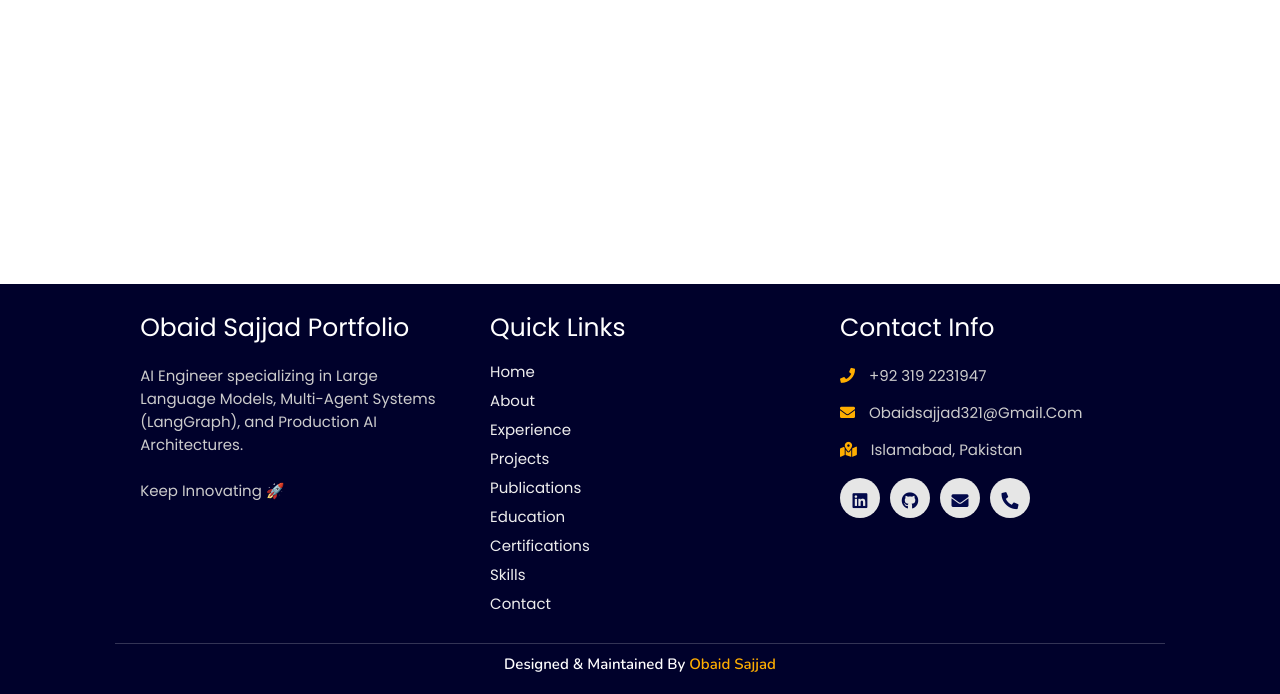
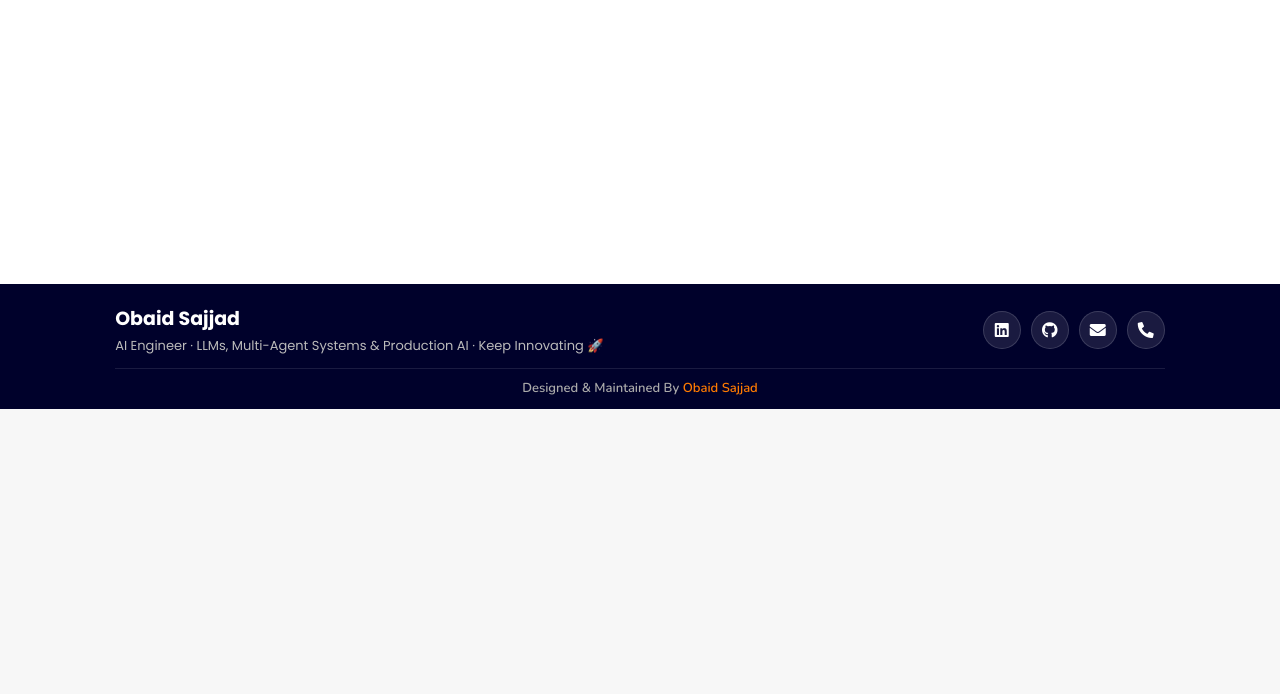
Before and after one commit to GigaNoTetsuo/GigaNoTetsuo, a website: page index.html in a window 1280 px wide. Shown: the part 7736-8430 px from the top of the page. After the commit the page ends 8145 px from the top, so only its background shows below. Drawn offline with nearby package versions, Linux system fonts and the light colour scheme.

Commit message:
Remove quick links from footer and make height compact

```diff
--- a/assets/css/style.css
+++ b/assets/css/style.css
@@ -1764,106 +1764,101 @@ header .navbar ul li a:hover {
 /* footer section starts */
 .footer {
   min-height: auto;
-  padding-top: 0;
+  padding: 2rem 9% 1.2rem;
   background: rgb(0, 1, 43);
-}
-.footer .box-container {
-  display: flex;
+  text-align: center;
+}
+
+.footer .footer-container {
+  max-width: 1200px;
+  margin: 0 auto;
+  display: flex;
+  justify-content: space-between;
+  align-items: center;
+  flex-wrap: wrap;
+  gap: 1.5rem;
+  padding-bottom: 1.2rem;
+}
+
+.footer-brand {
+  text-align: left;
+}
+
+.footer-brand h3 {
+  font-size: 1.9rem;
+  color: #fff;
+  font-weight: 700;
+  margin-bottom: 0.3rem;
+}
+
+.footer-brand p {
+  font-size: 1.3rem;
+  color: #bbb;
+  text-transform: none;
+}
+
+.footer-socials {
+  display: flex;
+  align-items: center;
+  gap: 1rem;
+}
+
+.footer-socials a {
+  height: 3.8rem;
+  width: 3.8rem;
+  display: flex;
+  align-items: center;
   justify-content: center;
-  flex-wrap: wrap;
-}
-.footer .box-container .box {
-  flex: 1 1 25rem;
-  margin: 2.5rem;
-}
-.footer .box-container .box h3 {
-  font-size: 2.5rem;
+  border-radius: 50%;
+  font-size: 1.6rem;
+  transition: all 0.25s ease;
+  background: rgba(255, 255, 255, 0.1);
   color: #fff;
-  padding-bottom: 1rem;
-  font-weight: normal;
-}
-.footer .box-container .box p {
-  font-size: 1.5rem;
-  color: #ccc;
-  padding: 0.7rem 0;
-  text-transform: none;
-}
-.footer .box-container .box p i {
-  padding-right: 1rem;
-  color: #ffae00;
-}
-.footer .box-container .box a {
-  font-size: 1.5rem;
-  color: rgb(238, 238, 238);
-  padding: 0.3rem 0;
-  display: block;
-}
-.footer .box-container .box a:hover {
-  color: #ffae00;
-}
-.footer .box-container .box .share {
-  display: flex;
-  flex-wrap: wrap;
-  padding: 1rem 0;
-}
-.footer .box-container .box .share a {
-  height: 4rem;
-  width: 4rem;
-  padding: 1rem;
-  text-align: center;
-  border-radius: 5rem;
-  font-size: 1.7rem;
-  margin-right: 1rem;
-  transition: 0.2s;
-  background: rgb(230, 230, 230);
-  color: #02094b;
-  border: none;
-}
-.footer .box-container .box .share a:hover {
-  background: transparent;
-  transform: scale(0.98);
-  border: 0.1rem solid rgb(180, 178, 178);
-  color: #ffae00;
-}
+  border: 1px solid rgba(255, 255, 255, 0.15);
+  text-decoration: none;
+}
+
+.footer-socials a:hover {
+  background: var(--accent-color);
+  color: #fff;
+  border-color: var(--accent-color);
+  transform: translateY(-3px);
+  box-shadow: 0 4px 12px rgba(255, 123, 0, 0.4);
+}
+
 .footer .credit {
   padding: 1rem 0 0 0;
   text-align: center;
-  font-size: 1.5rem;
+  font-size: 1.3rem;
   font-family: "Nunito", sans-serif;
   font-weight: 600;
-  color: #fff;
-  border-top: 0.1rem solid #fff3;
-}
+  color: #aaa;
+  border-top: 0.1rem solid rgba(255, 255, 255, 0.1);
+}
+
 .footer .credit a {
-  color: #ffae00;
-}
-.footer .fa {
-  color: #e90606;
-  margin: 0 0.3rem;
-  font-size: 1.5rem;
-  animation: pound 0.35s infinite alternate;
-}
-@-webkit-keyframes pound {
-  to {
-    transform: scale(1.1);
-  }
-}
-@keyframes pound {
-  to {
-    transform: scale(1.1);
-  }
-}
-@media (max-width: 450px) {
-  .footer .box-container .box {
-    margin: 1.5rem;
-  }
-  .footer .box-container .box p {
-    padding: 0.7rem;
-  }
-  .footer .box-container .box .share a {
-    padding: 1.2rem;
-  }
-}
+  color: var(--accent-color);
+  text-decoration: none;
+}
+
+.footer .credit a:hover {
+  text-decoration: underline;
+}
+
+@media (max-width: 600px) {
+  .footer {
+    padding: 2rem 5% 1.2rem;
+  }
+  .footer .footer-container {
+    flex-direction: column;
+    text-align: center;
+    gap: 1.2rem;
+  }
+  .footer-brand {
+    text-align: center;
+  }
+}
+/* footer section ends */
 /* Contact Section Starts */
 .contact {
   min-height: 90vh;
--- a/index.html
+++ b/index.html
@@ -933,39 +933,16 @@
 
     <!-- footer section starts -->
     <section class="footer">
-      <div class="box-container">
-        <div class="box">
-          <h3>Obaid Sajjad Portfolio</h3>
-          <p>
-            AI Engineer specializing in Large Language Models, Multi-Agent Systems (LangGraph), and Production AI Architectures.<br><br>
-            Keep Innovating 🚀
-          </p>
+      <div class="footer-container">
+        <div class="footer-brand">
+          <h3>Obaid Sajjad</h3>
+          <p>AI Engineer · LLMs, Multi-Agent Systems & Production AI · Keep Innovating 🚀</p>
         </div>
-
-        <div class="box">
-          <h3>Quick Links</h3>
-          <a class="active" href="#home">Home</a>
-          <a href="#about">About</a>
-          <a href="#experience">Experience</a>
-          <a href="#projects">Projects</a>
-          <a href="#publications">Publications</a>
-          <a href="#education">Education</a>
-          <a href="#certification">Certifications</a>
-          <a href="#skills">Skills</a>
-          <a href="#contact">Contact</a>
-        </div>
-
-        <div class="box">
-          <h3>Contact Info</h3>
-          <p><i class="fas fa-phone"></i> +92 319 2231947</p>
-          <p><i class="fas fa-envelope" style="display: inline;"></i> <a href="mailto:obaidsajjad321@gmail.com" style="display: inline; color: inherit;">obaidsajjad321@gmail.com</a></p>
-          <p><i class="fas fa-map-marked-alt"></i> Islamabad, Pakistan</p>
-          <div class="share">
-            <a class="linkedin" aria-label="LinkedIn" href="http://www.linkedin.com/in/obaid-sajjad" target="_blank"><i class="fab fa-linkedin"></i></a>
-            <a class="github" aria-label="GitHub" href="https://github.com/GigaNoTetsuo" target="_blank"><i class="fab fa-github"></i></a>
-            <a class="dev" aria-label="Email" href="mailto:obaidsajjad321@gmail.com"><i class="fas fa-envelope"></i></a>
-            <a class="dev" aria-label="Phone" href="tel:+923192231947"><i class="fas fa-phone-alt"></i></a>
-          </div>
+        <div class="footer-socials">
+          <a class="linkedin" aria-label="LinkedIn" href="http://www.linkedin.com/in/obaid-sajjad" target="_blank"><i class="fab fa-linkedin"></i></a>
+          <a class="github" aria-label="GitHub" href="https://github.com/GigaNoTetsuo" target="_blank"><i class="fab fa-github"></i></a>
+          <a class="dev" aria-label="Email" href="mailto:obaidsajjad321@gmail.com"><i class="fas fa-envelope"></i></a>
+          <a class="dev" aria-label="Phone" href="tel:+923192231947"><i class="fas fa-phone-alt"></i></a>
         </div>
       </div>
       <div class="credit">Designed & Maintained by <a href="https://github.com/GigaNoTetsuo" target="_blank">Obaid Sajjad</a></div>
```
